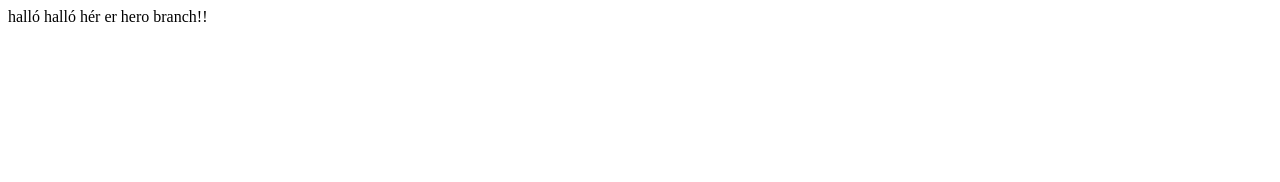
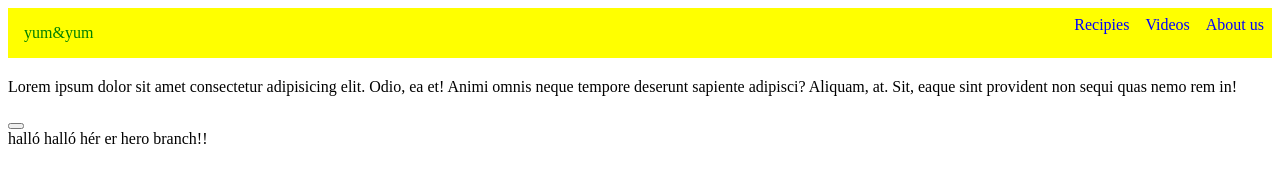
Before and after one commit to elisabetasta/vef-hopa1, a plain HTML site: page components/hero/hero.html in a window 1280 px wide. Drawn offline with Linux system fonts and the light colour scheme.

Commit message:
hero og css þar

```diff
--- /dev/null
+++ b/components/hero/hero.css
@@ -0,0 +1,23 @@
+nav {
+    background-color: yellow;
+    display: flex;
+    flex-direction: row;
+}
+
+.yum-yum {
+    color: green;
+    margin: 1rem;
+}
+
+.links {
+    display: flex;
+    flex-direction: row;
+    margin-left: auto;
+    color: blue;
+}
+
+.nav-links {
+    margin-top: 1rem;
+    margin-bottom: 1rem;
+    margin: 0.5rem;
+}
--- a/components/hero/hero.html
+++ b/components/hero/hero.html
@@ -1,12 +1,39 @@
 <!DOCTYPE html>
 <html lang="en">
+
 <head>
     <meta charset="UTF-8">
     <meta http-equiv="X-UA-Compatible" content="IE=edge">
     <meta name="viewport" content="width=device-width, initial-scale=1.0">
+    <link rel="stylesheet" href="hero.css">
     <title>Document</title>
 </head>
+<header>
+    <nav>
+        <div class="yum-yum">yum&yum</div>
+        <div class="links">
+            <div class="nav-links">Recipies</div>
+            <div class="nav-links">Videos</div>
+            <div class="nav-links">About us</div>
+        </div>
+    </nav>
+    <div class="hero-section">
+        <div class="text-section">
+            <div class="kicker"></div>
+            <h2 class="heading"></h2>
+            <p>
+                Lorem ipsum dolor sit amet consectetur adipisicing elit. Odio, ea
+                et! Animi omnis neque tempore deserunt sapiente adipisci? Aliquam,
+                at. Sit, eaque sint provident non sequi quas nemo rem in!
+            </p>
+            <button></button>
+        </div>
+        <div class="img-section"></div>
+    </div>
+</header>
+
 <body>
     halló halló hér er hero branch!!
 </body>
+
 </html>
```
